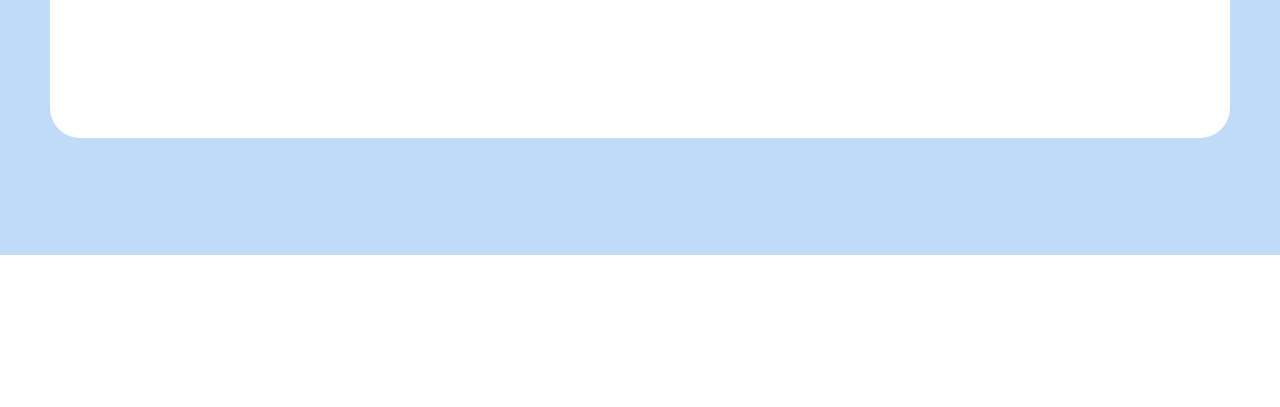
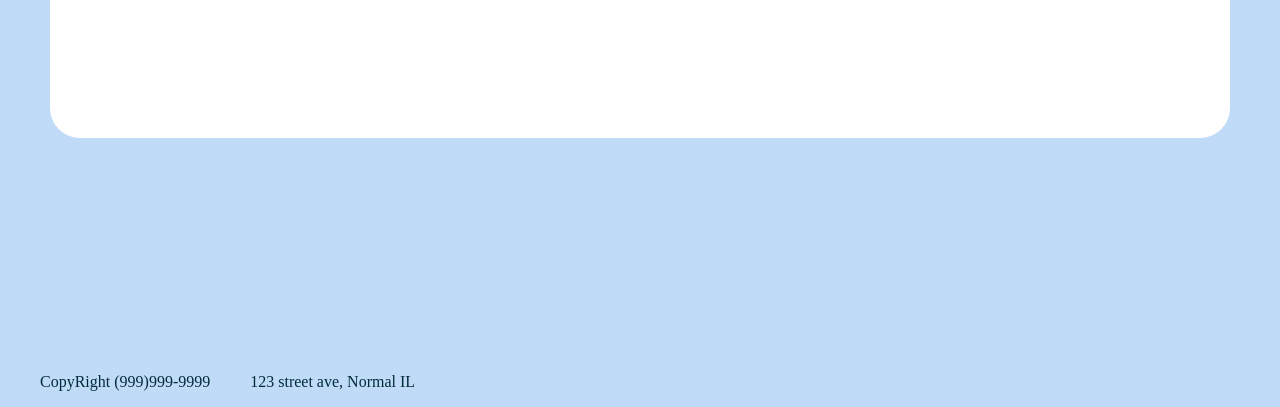
Before and after one commit to HunterSteiner/EquipManagement, a PHP site: page /HTML/login.html in a window 1280 px wide. Shown: the part 545-952 px from the top of the page. Before the commit the page ends 800 px from the top, so only its background shows below. Run offline with PHP 8.4, Linux system fonts and the light colour scheme.

Commit message:
changes to login page

```diff
--- a/CSS/Styles.css
+++ b/CSS/Styles.css
@@ -75,6 +75,9 @@ form >div{
 body{
     background-color: #Bfdbf7;
     margin:0;
+    min-height: 100vh;
+    display:flex;
+    flex-direction: column;
 }
 .inputGroup{
     padding-top: 10px;
@@ -89,3 +92,12 @@ input[type="text"],select{
 
 
 }
+footer{
+    margin-top:auto;
+    display:flex;
+    flex-direction:row;
+}
+footer>p{
+    margin-top:200px;
+    padding-left:40px;
+}
--- a/HTML/login.html
+++ b/HTML/login.html
@@ -46,3 +46,8 @@
     </div>
 
 </body>
+<footer>
+    <p>CopyRight                          (999)999-9999</p>
+    <p>123 street ave, Normal IL</p>
+
+</footer>
```
